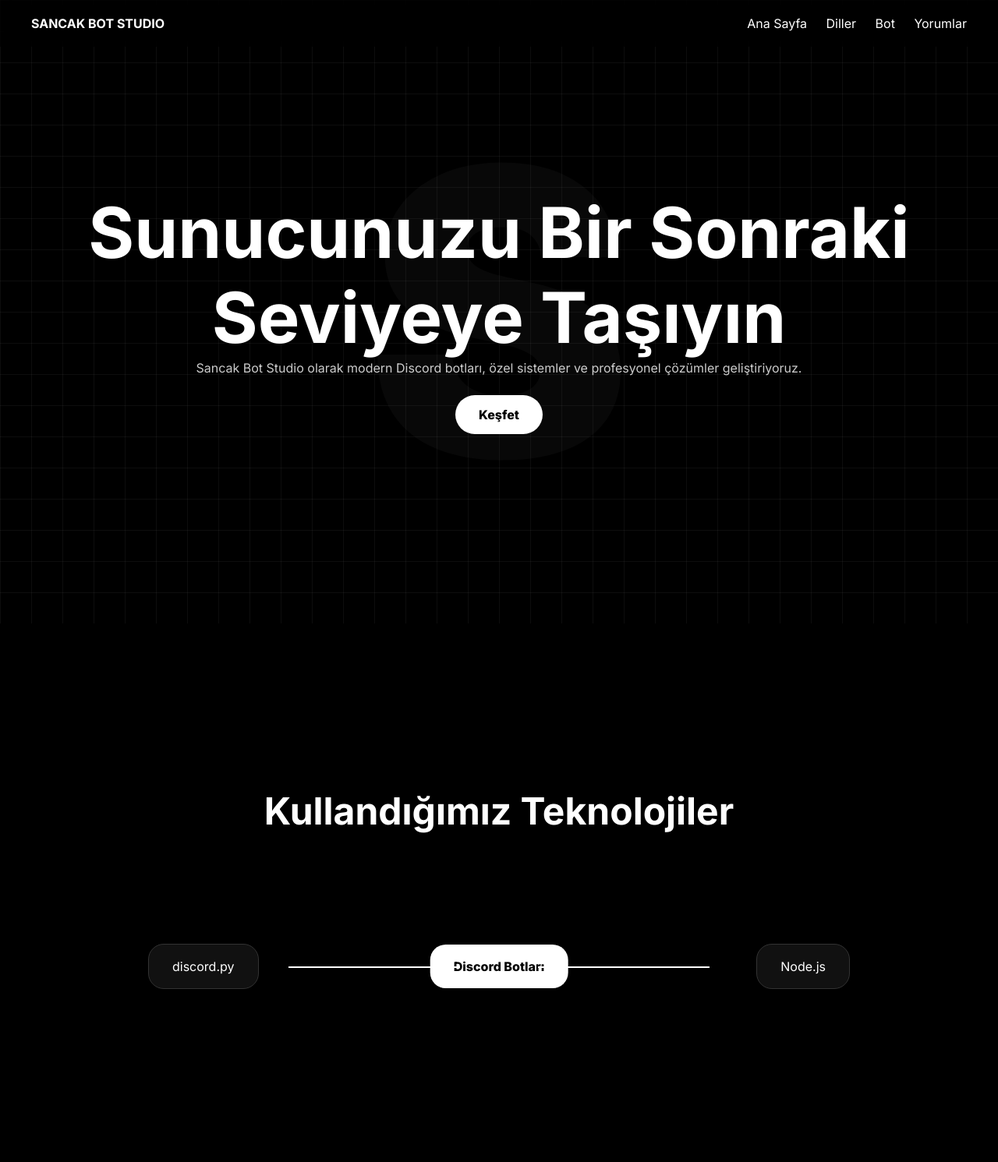
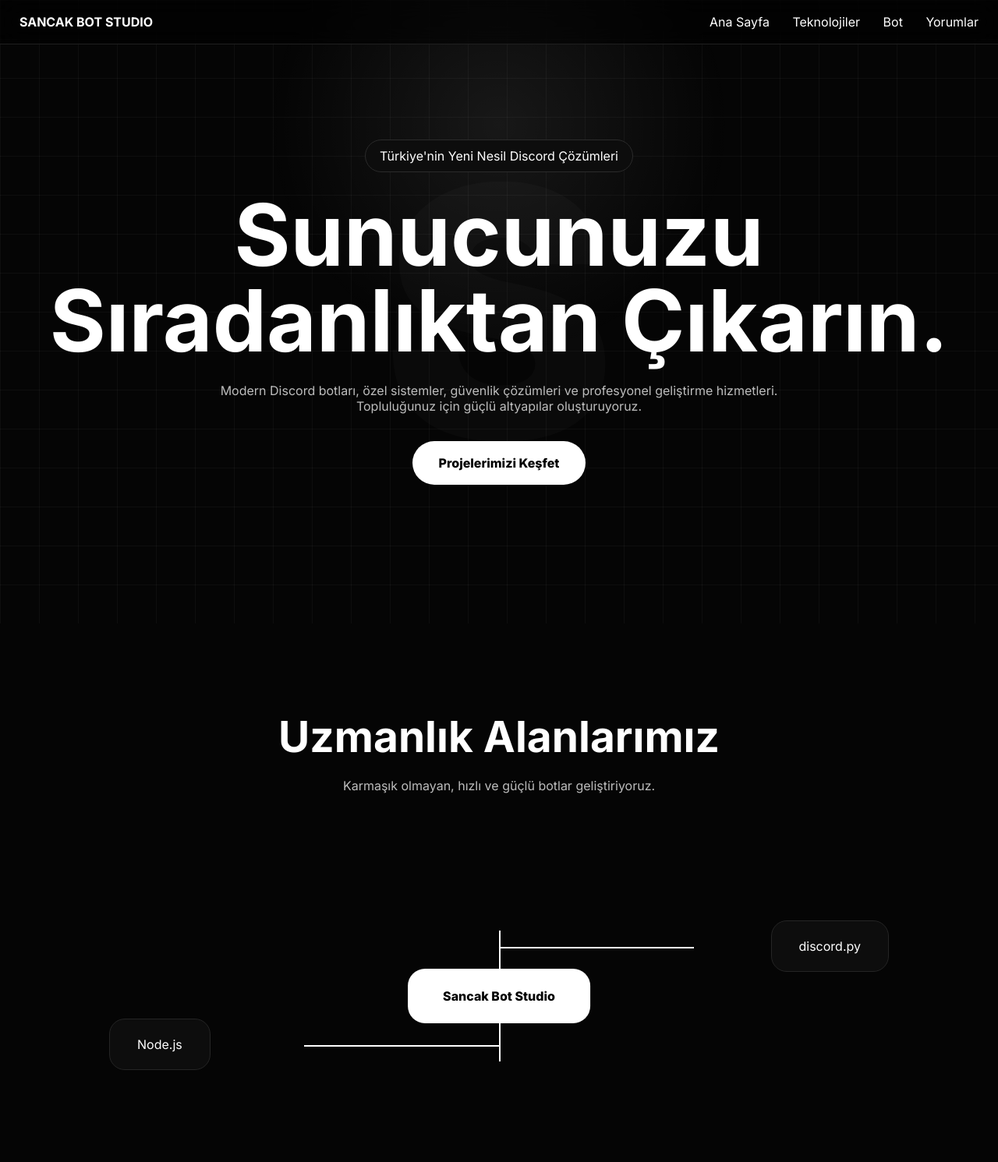
Before and after one commit to eneste151-lang/sancakbotstudio, a plain HTML site: page index.html in a window 1280 px wide. Shown: the top 1491 px of the page at 78% size. Drawn offline with Linux system fonts and the light colour scheme.

Commit message:
Update index.html

```diff
--- a/index.html
+++ b/index.html
@@ -4,100 +4,113 @@
 <meta charset="UTF-8">
 <meta name="viewport" content="width=device-width, initial-scale=1.0">
 <title>Sancak Bot Studio</title>
-<link href="https://fonts.googleapis.com/css2?family=Inter:wght@300;400;600;700;800;900&display=swap" rel="stylesheet">
+<link href="https://fonts.googleapis.com/css2?family=Inter:wght@300;400;500;600;700;800;900&display=swap" rel="stylesheet">
 <style>
 *{margin:0;padding:0;box-sizing:border-box;font-family:Inter,sans-serif}
 html{scroll-behavior:smooth}
-body{background:#000;color:#fff;overflow-x:hidden}
-body:before{
-content:"";position:fixed;inset:0;
-background:
-linear-gradient(rgba(255,255,255,.05) 1px,transparent 1px),
-linear-gradient(90deg,rgba(255,255,255,.05) 1px,transparent 1px);
-background-size:40px 40px;z-index:-2}
-.heroS{position:fixed;inset:0;display:flex;align-items:center;justify-content:center;
-font-size:40vw;font-weight:900;color:rgba(255,255,255,.03);pointer-events:none;z-index:-1}
-nav{position:fixed;top:0;width:100%;padding:20px;background:rgba(0,0,0,.7);backdrop-filter:blur(10px);z-index:100}
-nav div{max-width:1200px;margin:auto;display:flex;justify-content:space-between}
-nav a{color:#fff;text-decoration:none;margin-left:20px}
-section{min-height:100vh;display:flex;flex-direction:column;justify-content:center;align-items:center;text-align:center;padding:100px 20px}
-h1{font-size:clamp(50px,8vw,90px)}
-p{max-width:800px;opacity:.8}
-.btn{margin-top:25px;padding:15px 30px;background:#fff;color:#000;text-decoration:none;border-radius:999px;font-weight:800}
-.title{font-size:48px;margin-bottom:20px}
-.roadmap{position:relative;width:min(900px,95vw);height:300px}
-.center-node,.lang{position:absolute;padding:18px 30px;border-radius:20px}
-.center-node{left:50%;top:50%;transform:translate(-50%,-50%);background:#fff;color:#000;font-weight:800}
-.lang{background:#111;border:1px solid #333}
-.left-box{left:0;top:50%;transform:translateY(-50%)}
-.right-box{right:0;top:50%;transform:translateY(-50%)}
-.lineL,.lineR{position:absolute;height:2px;background:#fff;top:50%}
-.lineL{left:180px;width:220px}
-.lineR{right:180px;width:220px}
-.stats{display:grid;grid-template-columns:repeat(auto-fit,minmax(180px,1fr));gap:20px;width:min(900px,95vw);margin-top:40px}
-.stat,.card,.review{background:#0c0c0c;border:1px solid #222;border-radius:20px;padding:25px}
+body{background:#050505;color:#fff;overflow-x:hidden}
+body::before{content:"";position:fixed;inset:0;background:
+linear-gradient(rgba(255,255,255,.04) 1px,transparent 1px),
+linear-gradient(90deg,rgba(255,255,255,.04) 1px,transparent 1px);
+background-size:50px 50px;z-index:-3}
+.glow{position:fixed;width:600px;height:600px;border-radius:50%;background:radial-gradient(circle,rgba(255,255,255,.08),transparent 70%);left:50%;top:20%;transform:translate(-50%,-50%);z-index:-2}
+.logo-bg{position:fixed;inset:0;display:flex;align-items:center;justify-content:center;font-size:35vw;font-weight:900;color:rgba(255,255,255,.025);z-index:-1;pointer-events:none}
+nav{position:fixed;top:0;width:100%;backdrop-filter:blur(15px);background:rgba(0,0,0,.55);border-bottom:1px solid #1f1f1f;z-index:100}
+.nav{max-width:1300px;margin:auto;padding:18px 25px;display:flex;justify-content:space-between}
+nav a{color:#fff;text-decoration:none;margin-left:25px}
+section{min-height:100vh;display:flex;justify-content:center;align-items:center;flex-direction:column;text-align:center;padding:100px 20px}
+.hero h1{font-size:clamp(55px,9vw,110px);line-height:1}
+.hero p{max-width:800px;margin-top:25px;color:#bdbdbd}
+.btn{margin-top:35px;padding:18px 34px;background:#fff;color:#000;text-decoration:none;border-radius:999px;font-weight:800}
+.badge{padding:10px 18px;border:1px solid #2b2b2b;border-radius:999px;margin-bottom:25px;background:#0d0d0d}
+.title{font-size:55px;margin-bottom:20px}
+.sub{color:#bdbdbd;max-width:700px;margin-bottom:50px}
+.roadmap{position:relative;width:min(1000px,95vw);height:420px}
+.center{position:absolute;left:50%;top:50%;transform:translate(-50%,-50%);background:#fff;color:#000;padding:25px 45px;border-radius:22px;font-weight:800}
+.vline{position:absolute;left:50%;top:30%;width:2px;height:40%;background:#fff}
+.h1,.h2{position:absolute;height:2px;background:#fff;width:250px}
+.h1{top:35%;left:50%}
+.h2{top:65%;left:25%}
+.node{position:absolute;background:#0d0d0d;border:1px solid #252525;padding:22px 35px;border-radius:20px}
+.n1{right:0;top:27%}
+.n2{left:0;top:57%}
+.stats{display:grid;grid-template-columns:repeat(auto-fit,minmax(220px,1fr));gap:20px;width:min(1000px,95vw)}
+.card{background:#0d0d0d;border:1px solid #222;border-radius:22px;padding:30px}
+.card h2{font-size:40px}
 .marquee{width:100%;overflow:hidden}
-.track{display:flex;width:max-content;animation:slide 25s linear infinite}
-.review{width:320px;margin-right:20px;text-align:left}
-@keyframes slide{from{transform:translateX(0)}to{transform:translateX(-50%)}}
-footer{text-align:center;padding:30px;border-top:1px solid #222}
+.track{display:flex;width:max-content;animation:m 25s linear infinite}
+.review{width:340px;background:#0d0d0d;border:1px solid #222;padding:25px;border-radius:22px;margin-right:20px;text-align:left}
+.review p{color:#bdbdbd;margin-top:10px}
+@keyframes m{from{transform:translateX(0)}to{transform:translateX(-50%)}}
+footer{text-align:center;padding:35px;border-top:1px solid #1c1c1c;color:#9d9d9d}
 </style>
 </head>
 <body>
-<div class="heroS">S</div>
+<div class="glow"></div>
+<div class="logo-bg">S</div>
 
-<nav><div>
-<strong>SANCAK BOT STUDIO</strong>
-<span>
+<nav>
+<div class="nav">
+<b>SANCAK BOT STUDIO</b>
+<div>
 <a href="#home">Ana Sayfa</a>
-<a href="#lang">Diller</a>
+<a href="#tech">Teknolojiler</a>
 <a href="#bot">Bot</a>
-<a href="#yorum">Yorumlar</a>
-</span>
-</div></nav>
+<a href="#reviews">Yorumlar</a>
+</div>
+</div>
+</nav>
 
-<section id="home">
-<h1>Sunucunuzu Bir Sonraki Seviyeye Taşıyın</h1>
-<p>Sancak Bot Studio olarak modern Discord botları, özel sistemler ve profesyonel çözümler geliştiriyoruz.</p>
-<a class="btn" href="#lang">Keşfet</a>
+<section id="home" class="hero">
+<div class="badge">Türkiye'nin Yeni Nesil Discord Çözümleri</div>
+<h1>Sunucunuzu Sıradanlıktan Çıkarın.</h1>
+<p>Modern Discord botları, özel sistemler, güvenlik çözümleri ve profesyonel geliştirme hizmetleri. Topluluğunuz için güçlü altyapılar oluşturuyoruz.</p>
+<a href="#tech" class="btn">Projelerimizi Keşfet</a>
 </section>
 
-<section id="lang">
-<h2 class="title">Kullandığımız Teknolojiler</h2>
+<section id="tech">
+<h2 class="title">Uzmanlık Alanlarımız</h2>
+<p class="sub">Karmaşık olmayan, hızlı ve güçlü botlar geliştiriyoruz.</p>
+
 <div class="roadmap">
-<div class="center-node">Discord Botları</div>
-<div class="lineL"></div>
-<div class="lineR"></div>
-<div class="lang left-box">discord.py</div>
-<div class="lang right-box">Node.js</div>
+<div class="center">Sancak Bot Studio</div>
+<div class="vline"></div>
+<div class="h1"></div>
+<div class="h2"></div>
+<div class="node n1">discord.py</div>
+<div class="node n2">Node.js</div>
 </div>
 </section>
 
 <section id="bot">
-<h2 class="title">Botu Sunucuna Ekle</h2>
-<p>Gelişmiş moderasyon, kayıt, koruma ve eğlence sistemleri.</p>
-<a class="btn" href="#">Botu Sunucuya Ekle</a>
+<h2 class="title">Neden Biz?</h2>
+<p class="sub">Performans, güvenlik ve modern tasarım odaklı sistemler.</p>
 
 <div class="stats">
-<div class="stat"><h2>250+</h2><p>Sunucu</p></div>
-<div class="stat"><h2>50K+</h2><p>Kullanıcı</p></div>
-<div class="stat"><h2>99.9%</h2><p>Uptime</p></div>
-<div class="stat"><h2>24/7</h2><p>Destek</p></div>
+<div class="card"><h2>250+</h2><span>Aktif Sunucu</span></div>
+<div class="card"><h2>50K+</h2><span>Toplam Kullanıcı</span></div>
+<div class="card"><h2>99.9%</h2><span>Uptime</span></div>
+<div class="card"><h2>24/7</h2><span>Destek</span></div>
 </div>
+
+<a class="btn" style="margin-top:50px" href="#">Botu Sunucuna Ekle</a>
 </section>
 
-<section id="yorum">
+<section id="reviews">
 <h2 class="title">Müşteri Yorumları</h2>
-<div class="marquee"><div class="track">
-<div class="review"><b>Ahmet</b><p>Kaliteli ve hızlı hizmet.</p></div>
-<div class="review"><b>Emir</b><p>Bot beklentimizin üstünde çıktı.</p></div>
-<div class="review"><b>Mert</b><p>Tasarım ve sistemler harika.</p></div>
-<div class="review"><b>Furkan</b><p>Destek çok hızlı.</p></div>
-<div class="review"><b>Ahmet</b><p>Kaliteli ve hızlı hizmet.</p></div>
-<div class="review"><b>Emir</b><p>Bot beklentimizin üstünde çıktı.</p></div>
-<div class="review"><b>Mert</b><p>Tasarım ve sistemler harika.</p></div>
-<div class="review"><b>Furkan</b><p>Destek çok hızlı.</p></div>
-</div></div>
+<h1 class="title">Yorumlar Gerçek Değildir!</h2>
+<div class="marquee">
+<div class="track">
+<div class="review"><b>Ahmet</b><p>Beklediğimizden daha profesyonel çıktı.</p></div>
+<div class="review"><b>Emir</b><p>Tasarımı ve performansı mükemmel.</p></div>
+<div class="review"><b>Mert</b><p>Destek konusunda çok iyiler.</p></div>
+<div class="review"><b>Furkan</b><p>Sunucumuz tamamen değişti.</p></div>
+<div class="review"><b>Ahmet</b><p>Beklediğimizden daha profesyonel çıktı.</p></div>
+<div class="review"><b>Emir</b><p>Tasarımı ve performansı mükemmel.</p></div>
+<div class="review"><b>Mert</b><p>Destek konusunda çok iyiler.</p></div>
+<div class="review"><b>Furkan</b><p>Sunucumuz tamamen değişti.</p></div>
+</div>
+</div>
 </section>
 
 <footer>© 2026 Sancak Bot Studio</footer>
```
